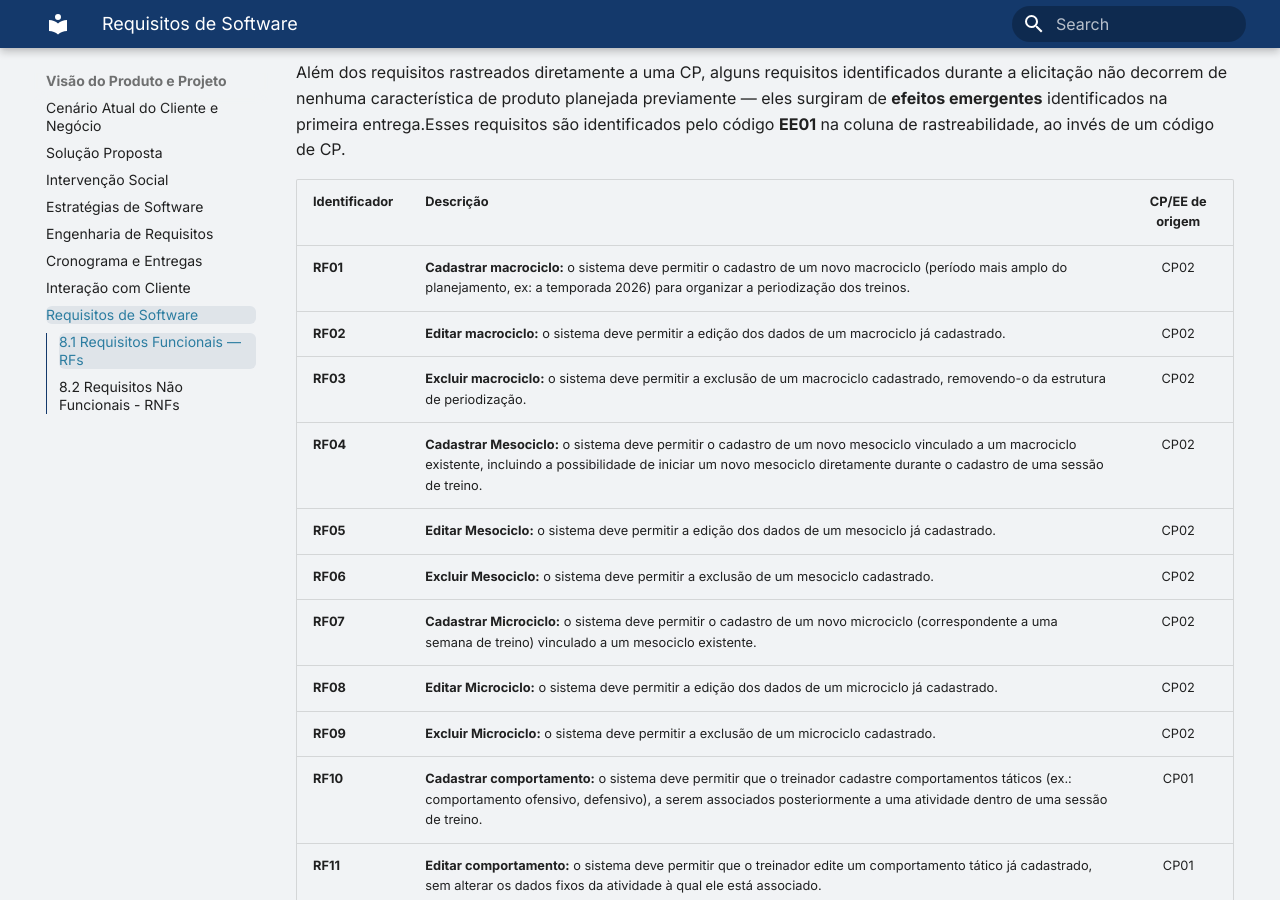
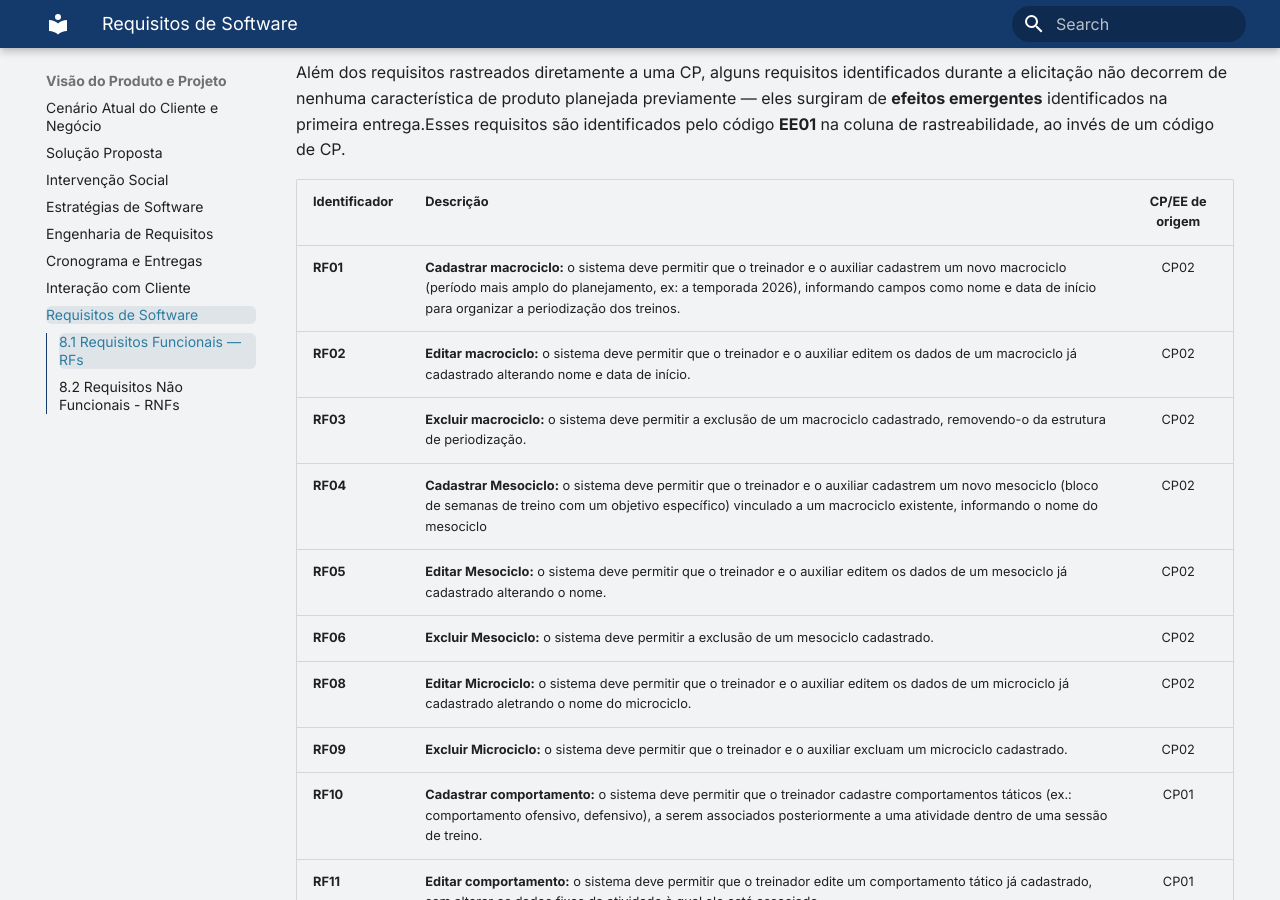
Before and after one commit to mdsreq-fga-unb/REQ-2026.2-T01-FutBoard, an MkDocs documentation site: the page built from docs/visao-produto/Requisitos-de-Software.md, in a window 1280 px wide and 900 px high, scrolled down 487 px. Built offline with MkDocs 1.6.1 and Material for MkDocs 9.7.7, drawn with Linux system fonts in a browser that asks for light colours.

Commit message:
docs: atualiza requisitos funcionais RF01 a RF09 após feedbacks

```diff
--- a/docs/visao-produto/Requisitos-de-Software.md
+++ b/docs/visao-produto/Requisitos-de-Software.md
@@ -14,15 +14,14 @@ Além dos requisitos rastreados diretamente a uma CP, alguns requisitos identifi
 
 | Identificador | Descrição | CP/EE de origem |
 | :--- | :--- | :---: |
-| **RF01** | **Cadastrar macrociclo:** o sistema deve permitir o cadastro de um novo macrociclo (período mais amplo do planejamento, ex: a temporada 2026) para organizar a periodização dos treinos. | CP02 |
-| **RF02** | **Editar macrociclo:** o sistema deve permitir a edição dos dados de um macrociclo já cadastrado. | CP02 |
+| **RF01** | **Cadastrar macrociclo:** o sistema deve permitir que o treinador e o auxiliar cadastrem um novo macrociclo (período mais amplo do planejamento, ex: a temporada 2026), informando campos como nome e data de início para organizar a periodização dos treinos. | CP02 |
+| **RF02** | **Editar macrociclo:** o sistema deve permitir que o treinador e o auxiliar editem os dados de um macrociclo já cadastrado alterando nome e data de início. | CP02 |
 | **RF03** | **Excluir macrociclo:** o sistema deve permitir a exclusão de um macrociclo cadastrado, removendo-o da estrutura de periodização. | CP02 |
-| **RF04** | **Cadastrar Mesociclo:** o sistema deve permitir o cadastro de um novo mesociclo vinculado a um macrociclo existente, incluindo a possibilidade de iniciar um novo mesociclo diretamente durante o cadastro de uma sessão de treino. | CP02 |
-| **RF05** | **Editar Mesociclo:** o sistema deve permitir a edição dos dados de um mesociclo já cadastrado. | CP02 |
+| **RF04** | **Cadastrar Mesociclo:** o sistema deve permitir que o treinador e o auxiliar cadastrem um novo mesociclo (bloco de semanas de treino com um objetivo específico) vinculado a um macrociclo existente, informando o nome do mesociclo | CP02 |
+| **RF05** | **Editar Mesociclo:**  o sistema deve permitir que o treinador e o auxiliar editem os dados de um mesociclo já cadastrado alterando o nome. | CP02 |
 | **RF06** | **Excluir Mesociclo:** o sistema deve permitir a exclusão de um mesociclo cadastrado. | CP02 |
-| **RF07** | **Cadastrar Microciclo:** o sistema deve permitir o cadastro de um novo microciclo (correspondente a uma semana de treino) vinculado a um mesociclo existente. | CP02 |
-| **RF08** | **Editar Microciclo:** o sistema deve permitir a edição dos dados de um microciclo já cadastrado. | CP02 |
-| **RF09** | **Excluir Microciclo:** o sistema deve permitir a exclusão de um microciclo cadastrado. | CP02 |
+| **RF08** | **Editar Microciclo:** o sistema deve permitir que o treinador e o auxiliar editem os dados de um microciclo já cadastrado aletrando o nome do microciclo. | CP02 |
+| **RF09** | **Excluir Microciclo:** o sistema deve permitir que o treinador e o auxiliar excluam um microciclo cadastrado. | CP02 |
 | **RF10** | **Cadastrar comportamento:** o sistema deve permitir que o treinador cadastre comportamentos táticos (ex.: comportamento ofensivo, defensivo), a serem associados posteriormente a uma atividade dentro de uma sessão de treino. | CP01 |
 | **RF11** | **Editar comportamento:** o sistema deve permitir que o treinador edite um comportamento tático já cadastrado, sem alterar os dados fixos da atividade à qual ele está associado. | CP01 |
 | **RF12** | **Excluir comportamento:** o sistema deve permitir que o treinador exclua um comportamento tático cadastrado. | CP01 |
```
